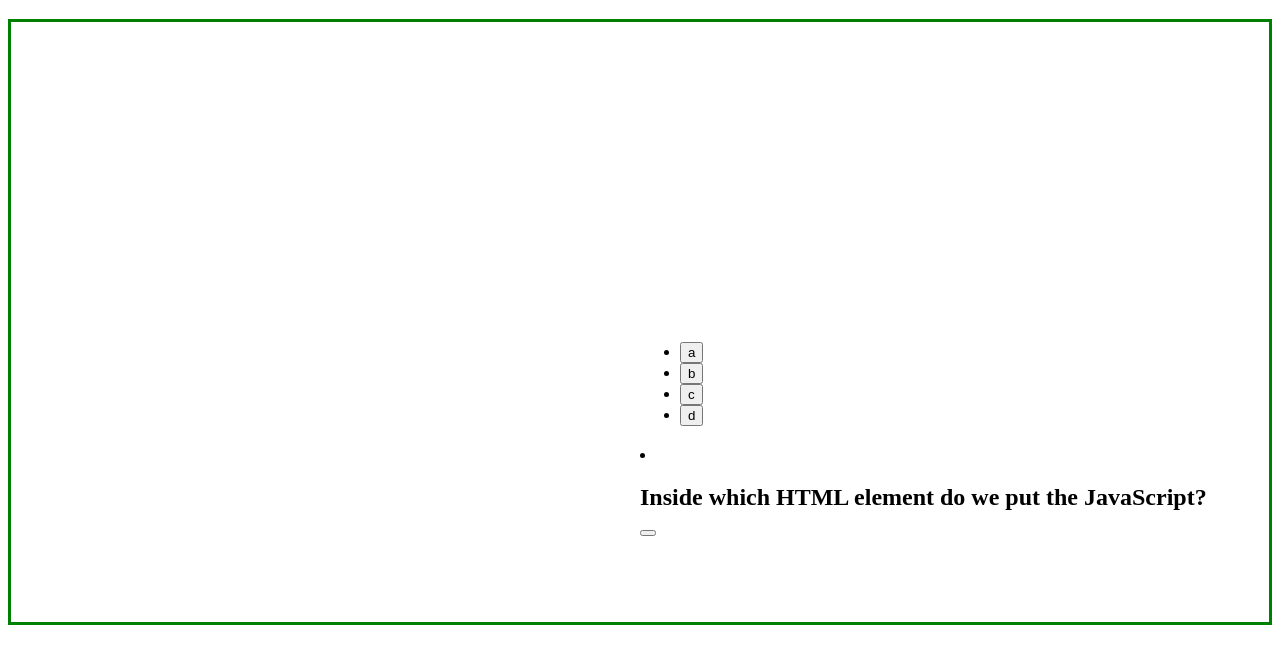
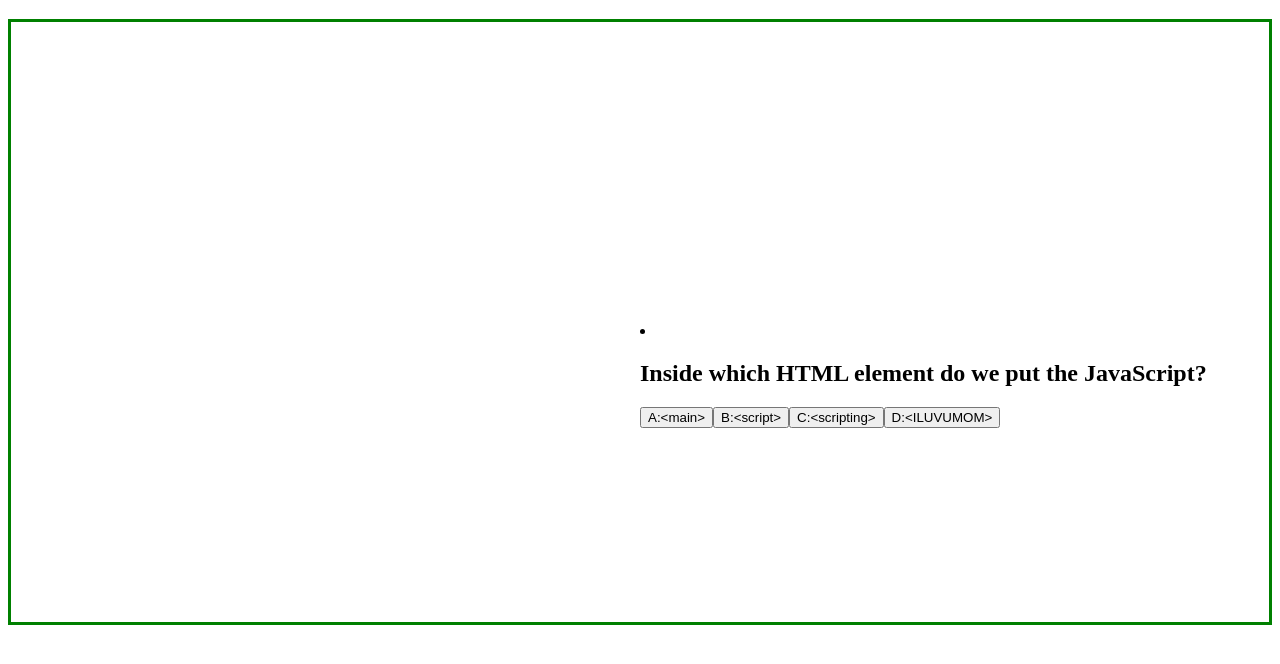
Before and after one commit to diirtydog/Quizinator, a plain HTML site: page index.html in a window 1280 px wide. Shown: the part 88-752 px from the top of the page. Drawn offline with Linux system fonts and the light colour scheme.

Commit message:
Added the create button function and made it read all the buttons in the array

```diff
--- a/assets/js/script.js
+++ b/assets/js/script.js
@@ -41,10 +41,10 @@ function beginQuiz(event) {
 }
 
 // generate question with answers once the quiz has started
-function generateQuestion(nowQuestion) {
+function generateQuestion() {
         var nowQuestion = quizData[questionNumb];
         var questionEl = document.createElement("li");
-        var questions = questionEl.innerHTML = "<h2 class='question'>" + nowQuestion.question + "</h2>";
+        questionEl.innerHTML = "<h2 class='question'>" + nowQuestion.question + "</h2>";
         var questionsEl = document.getElementById("classes")
         questionsEl.appendChild(questionEl)
         questionEl.className = "question";
@@ -53,22 +53,44 @@ function generateQuestion(nowQuestion) {
         //questionEl.appendChild(nowQuestion);
         generateBtn();
         questionNumb++;
-        console.log(this)
+        //console.log(this)
 
 }
 
-function generateBtn (nowSelection) {
+function generateBtn () {
         var nowSelection = quizData[questionNumb];
-        var alpha = document.createElement("div")
-        alpha.innerHTML = "<button class='answers' type='submit'>" + nowSelection.a + "</button>";
-        var selectionsEl = document.getElementById("classes");
-        selectionsEl.appendChild(alpha);
+        // create the div for the buttons to reside in
+        var selection = document.getElementById("classes")
+        selection.className = 'big';
+
+        // create the a button
+        var alpha = document.createElement("button");
+        alpha.textContent = "A:" + nowSelection.a;
         alpha.setAttribute("data-task-id", questionNumb);
+        selection.appendChild(alpha);
+        // create the b button
+        var beta = document.createElement("button");
+        beta.textContent = "B:" + nowSelection.b;
+        beta.setAttribute("data-task-id", questionNumb);
+        selection.appendChild(beta);
+        // create the c button
+        var charlie = document.createElement("button");
+        charlie.textContent = "C:" + nowSelection.c;
+        charlie.setAttribute("data-task-id", questionNumb);
+        selection.appendChild(charlie);
+        // create the d button
+        var delta = document.createElement("button");
+        delta.textContent = "D:" + nowSelection.d;
+        delta.setAttribute("data-task-id", questionNumb);
+        selection.appendChild(delta);
 
-        questionNumb++;
-        console.log(this);
+        //questionNumb++;
+
 }
+
+
 generateQuestion();
+
         // I think i can append them to where they need to be in this function as well
 
 // make a loop that determines whether their selection was right or wrong
--- a/index.html
+++ b/index.html
@@ -16,23 +16,9 @@
     <main>
         <div class="biggy">
             <div id="classes" class="big">
-                <h2 class="question"></h2>
-                <ul class="answers">
-                    <li>
-                        <button class="a" type="submit">a</button>
-                    </li>
-                    <li>
-                        <button class="b" type="submit">b</button>
-                    </li>
-                    <li>
-                        <button class="c" type="submit">c</button>
-                    </li>
-                    <li>
-                        <button class="d" type="submit">d</button>
-                    </li>
-                </ul>
 
-                <h2 class="right-wrong"></h2>
+
+
             </div>
 
         </div>
```
